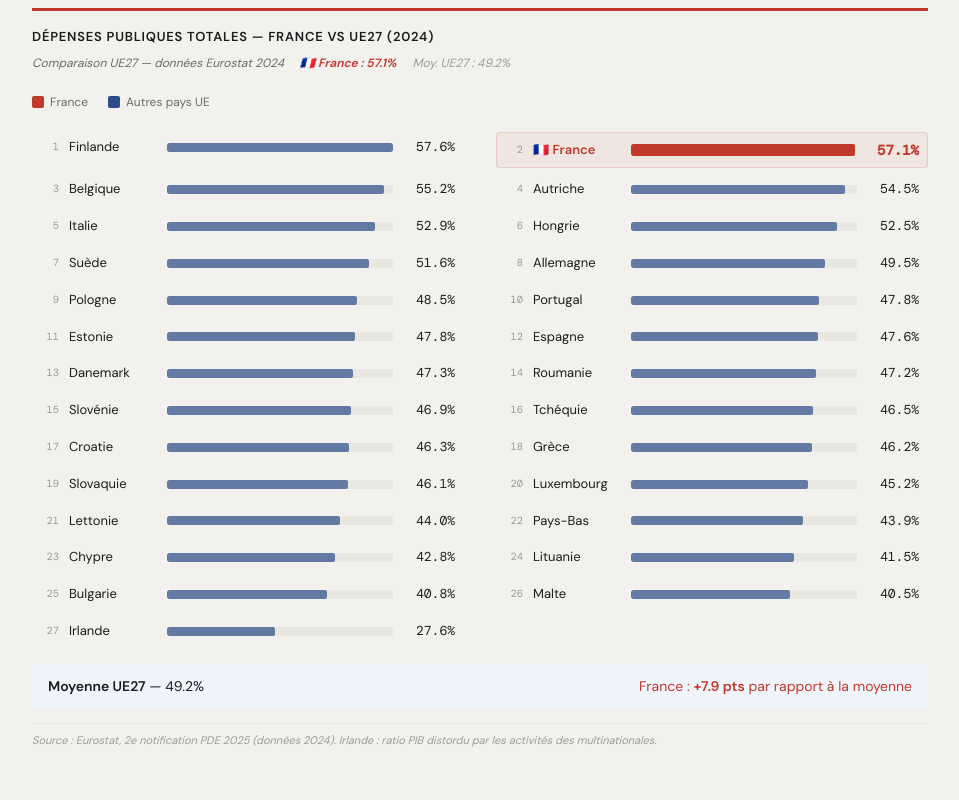
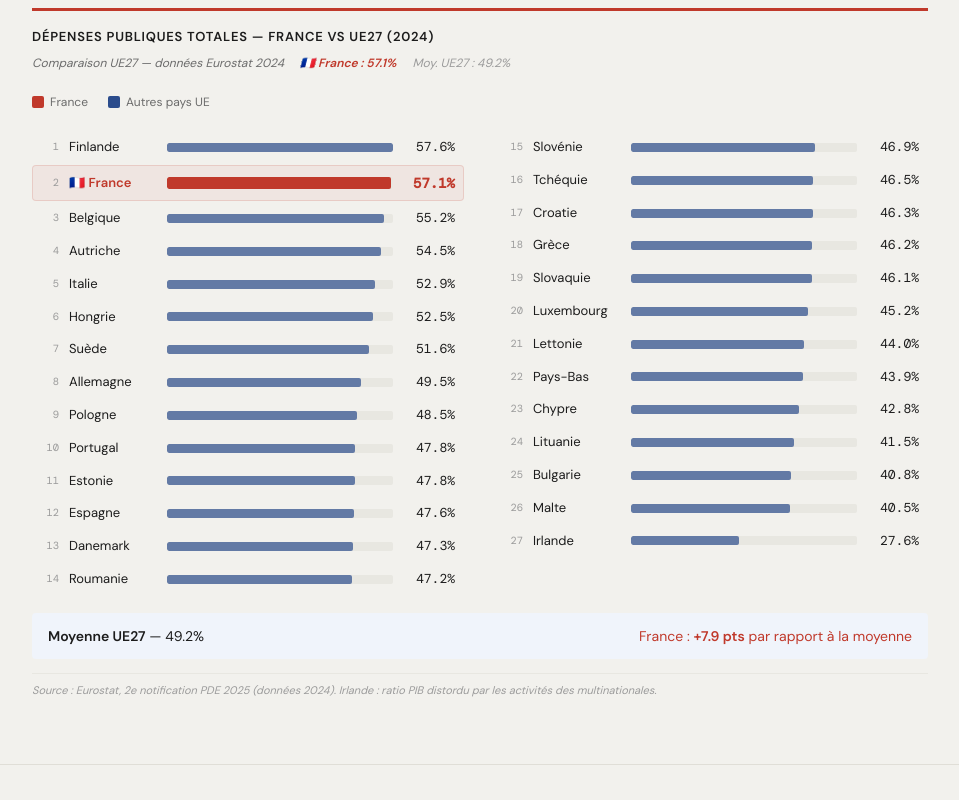
Before and after one commit to Prp69/budget-public-fr, a Next.js app: page /etat in a window 1280 px wide. Shown: the part 2440-3240 px from the top of the page, without its empty margins (160-1119 px from the left). Built offline with nearby package versions, Linux system fonts and the light colour scheme.

Commit message:
fix: ComparaisonEU tri colonne — 1→14 col gauche, 15→27 col droite

```diff
--- a/src/components/ComparaisonEU.tsx
+++ b/src/components/ComparaisonEU.tsx
@@ -137,30 +137,30 @@ export default function ComparaisonEU({
             )}
           </div>
 
-          {/* Graphique barres horizontales */}
-          <div style={{ display: "grid", gridTemplateColumns: "1fr 1fr", gap: ".375rem 2rem" }}>
-            {pays.map((p, i) => {
-              const val     = p[metrique];
-              const absVal  = Math.abs(val);
-              const pct     = (absVal / maxVal) * 100;
-              const isFR    = p.code === "FR";
+          {/* Graphique barres horizontales — col1 : rangs 1→⌈n/2⌉, col2 : ⌈n/2⌉+1→n */}
+          {(() => {
+            const mid  = Math.ceil(pays.length / 2);
+            const col1 = pays.slice(0, mid);
+            const col2 = pays.slice(mid);
+
+            const renderPays = (p: typeof pays[0], rank: number) => {
+              const val    = p[metrique];
+              const absVal = Math.abs(val);
+              const pct    = (absVal / maxVal) * 100;
+              const isFR   = p.code === "FR";
               const couleur = getCouleur(p, metrique);
-              const isAvgLine = metrique === "deficit" || metrique === "depenses";
-
               return (
                 <div key={p.code} style={{
                   padding: isFR ? ".375rem .5rem" : ".25rem .5rem",
                   background: isFR ? "rgba(192,57,43,.06)" : "transparent",
                   borderRadius: "var(--radius-sm)",
                   border: isFR ? "1px solid rgba(192,57,43,.15)" : "1px solid transparent",
-                  position: "relative",
+                  marginBottom: ".125rem",
                 }}>
                   <div style={{ display: "flex", alignItems: "center", gap: ".625rem" }}>
-                    {/* Rang */}
                     <span style={{ fontFamily: "var(--mono)", fontSize: ".65rem", color: "var(--gris-3)", width: 18, flexShrink: 0, textAlign: "right" }}>
-                      {i + 1}
+                      {rank}
                     </span>
-                    {/* Nom */}
                     <span style={{
                       fontFamily: "var(--sans)",
                       fontSize: ".8125rem",
@@ -174,7 +174,6 @@ export default function ComparaisonEU({
                     }}>
                       {isFR ? "🇫🇷 " : ""}{p.nom}
                     </span>
-                    {/* Barre */}
                     <div style={{ flex: 1, background: "var(--gris-5)", borderRadius: 2, height: isFR ? 12 : 9, overflow: "hidden" }}>
                       <div style={{
                         height: "100%",
@@ -185,7 +184,6 @@ export default function ComparaisonEU({
                         transition: "width .4s ease",
                       }} />
                     </div>
-                    {/* Valeur */}
                     <span style={{
                       fontFamily: "var(--mono)",
                       fontSize: isFR ? ".875rem" : ".8125rem",
@@ -200,8 +198,15 @@ export default function ComparaisonEU({
                   </div>
                 </div>
               );
-            })}
-          </div>
+            };
+
+            return (
+              <div style={{ display: "grid", gridTemplateColumns: "1fr 1fr", gap: "0 2rem" }}>
+                <div>{col1.map((p, i) => renderPays(p, i + 1))}</div>
+                <div>{col2.map((p, i) => renderPays(p, mid + i + 1))}</div>
+              </div>
+            );
+          })()}
 
           {/* Ligne moyenne UE */}
           <div style={{ marginTop: "1rem", padding: ".75rem 1rem", background: "var(--bleu-pale)", borderRadius: "var(--radius-sm)", display: "flex", justifyContent: "space-between", alignItems: "center", flexWrap: "wrap", gap: ".5rem" }}>
```
